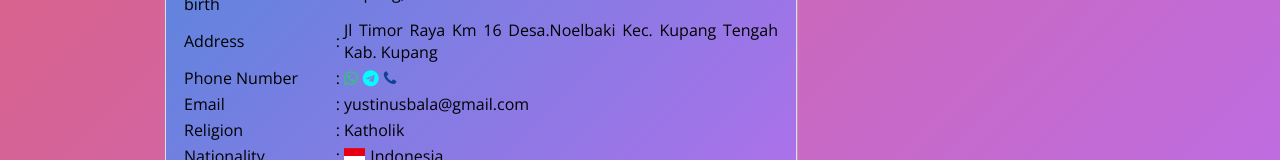
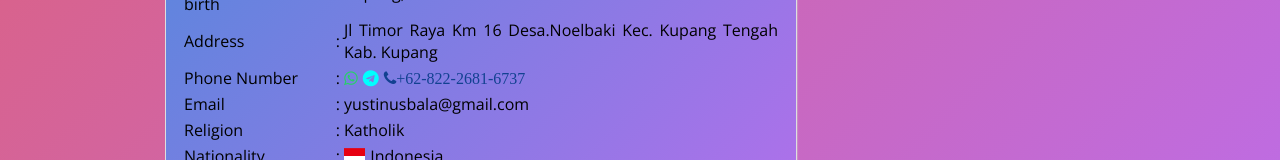
Before and after one commit to yubiwangak19/Website-Personal, a plain HTML site: page index.html in a window 1280 px wide. Shown: the part 991-1151 px from the top of the page. Drawn offline with nearby package versions, Linux system fonts and the light colour scheme.

Commit message:
Update index.html

```diff
--- a/index.html
+++ b/index.html
@@ -90,7 +90,7 @@ Timor Raya Km 16 Desa.Noelbaki Kec. Kupang Tengah Kab. Kupang</td>
 						<tr align="justify">
 							<td>Phone Number</td>
 							<td>:</td>
-							<td><i class="fa fa-whatsapp" style="color: #25d366; margin-right: 5px;"></i><i class="fa fa-telegram" style="color: #00FFFF; margin-right: 5px;"></i><i class="fa fa-phone" style="color: #124191; margin-right: 5px;"></i></td>
+							<td><i class="fa fa-whatsapp" style="color: #25d366; margin-right: 5px;"></i><i class="fa fa-telegram" style="color: #00FFFF; margin-right: 5px;"></i><i class="fa fa-phone" style="color: #124191; margin-right: 5px;">+62-822-2681-6737</i></td>
 						</tr>
 						<tr align="justify">
 							<td>Email</td>
```
